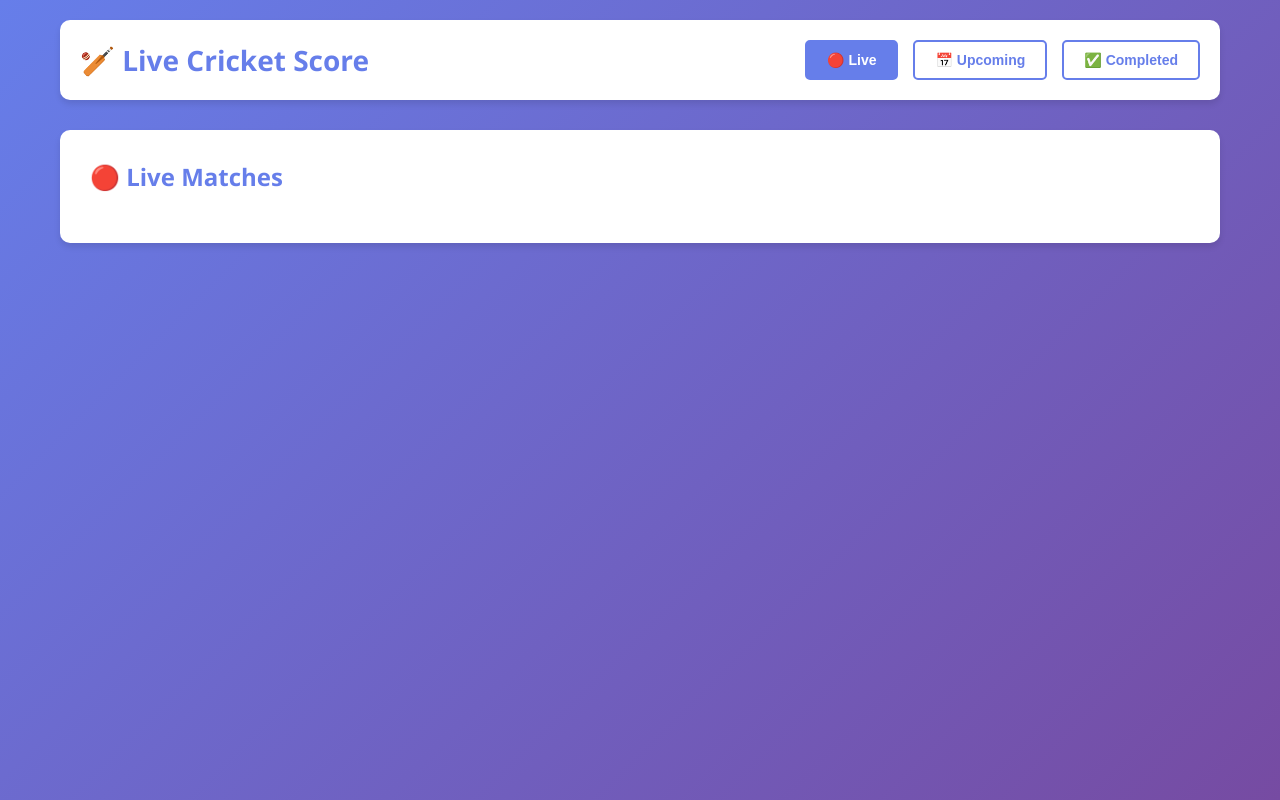
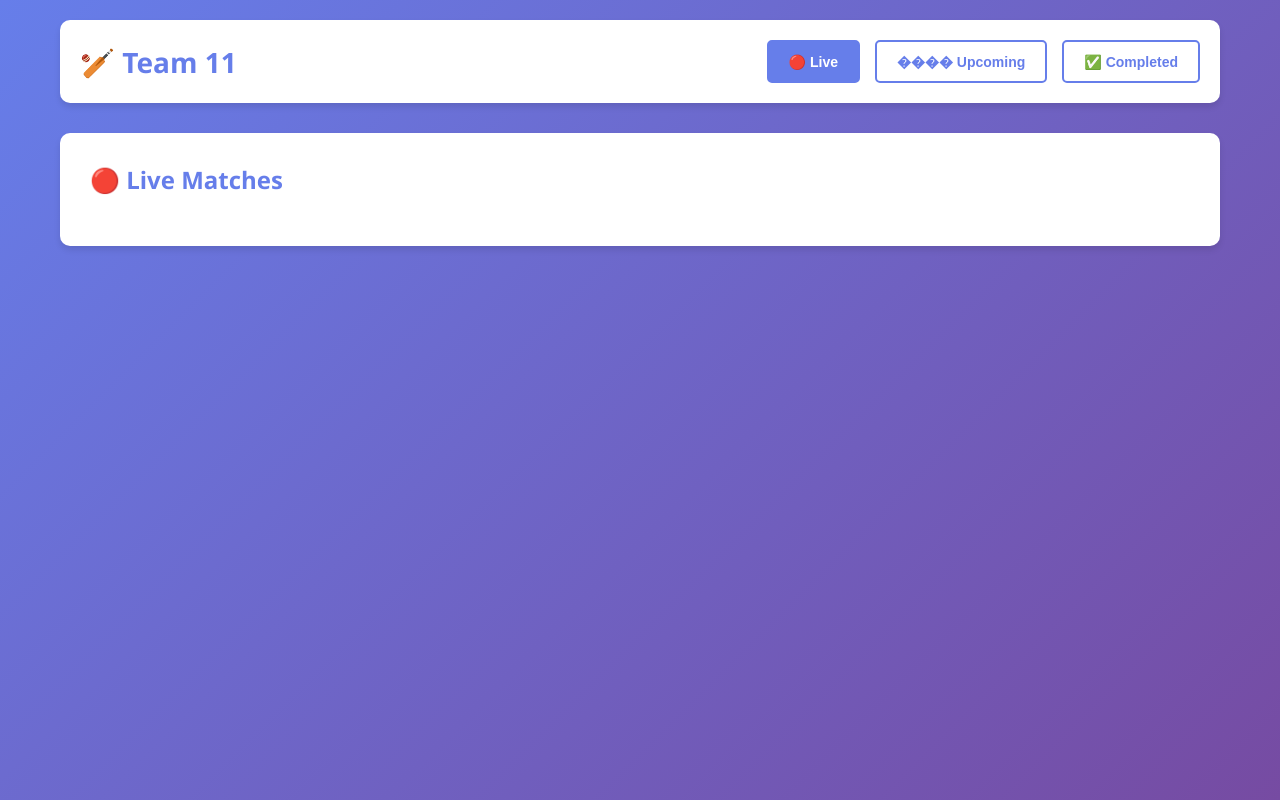
Before and after one commit to saniyamirja1277-bot/live-cricket-score, a website: page public/index.html in a window 1280 px wide. Drawn offline with nearby package versions, Linux system fonts and the light colour scheme; no server answers.

Commit message:
Update header logo to Team 11

```diff
--- a/public/index.html
+++ b/public/index.html
@@ -3,17 +3,17 @@
 <head>
     <meta charset="UTF-8">
     <meta name="viewport" content="width=device-width, initial-scale=1.0">
-    <title>Live Cricket Score 🏏</title>
+    <title>Team 11 - Live Cricket Score 🏏</title>
     <link rel="stylesheet" href="style.css">
 </head>
 <body>
     <div class="container">
         <!-- Header -->
         <header class="header">
-            <div class="logo">🏏 Live Cricket Score</div>
+            <div class="logo">🏏 Team 11</div>
             <div class="nav">
                 <button class="nav-btn active" onclick="showSection('live')">🔴 Live</button>
-                <button class="nav-btn" onclick="showSection('upcoming')">📅 Upcoming</button>
+                <button class="nav-btn" onclick="showSection('upcoming')">���� Upcoming</button>
                 <button class="nav-btn" onclick="showSection('completed')">✅ Completed</button>
             </div>
         </header>
```
